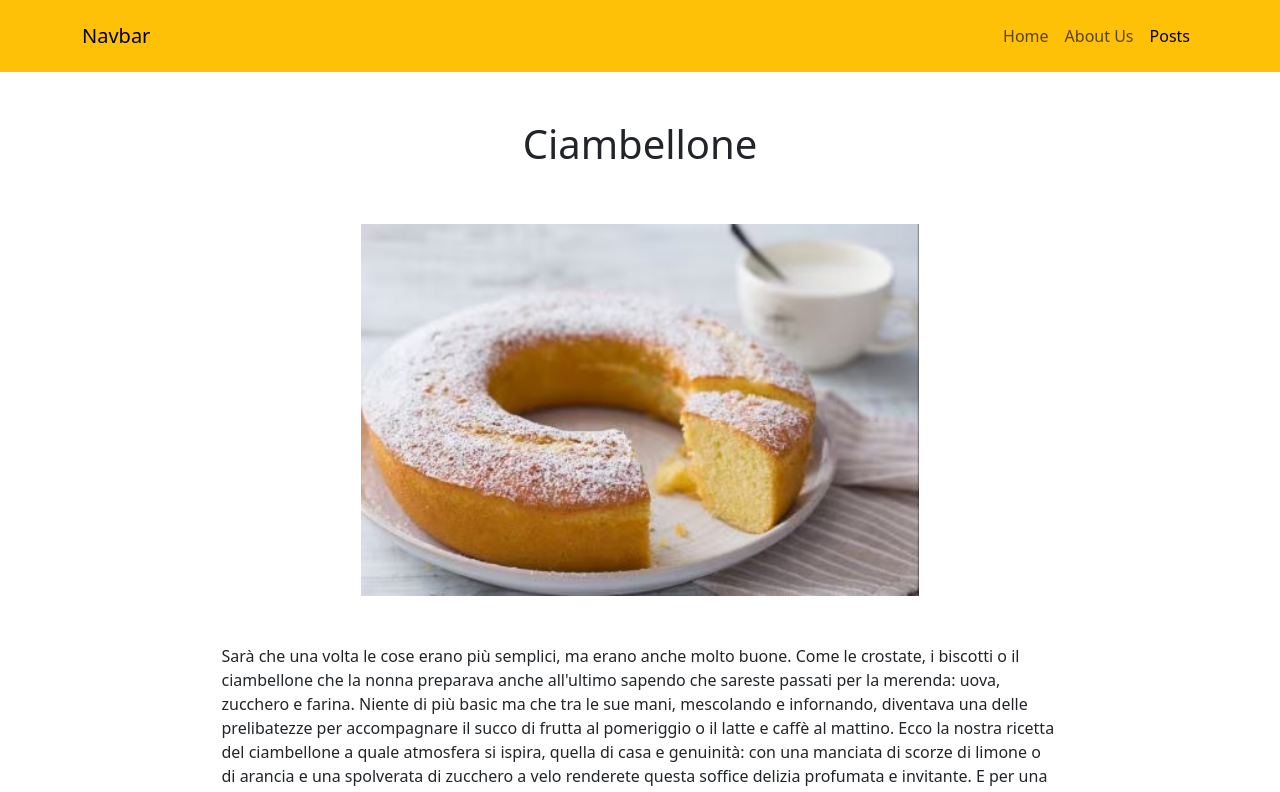
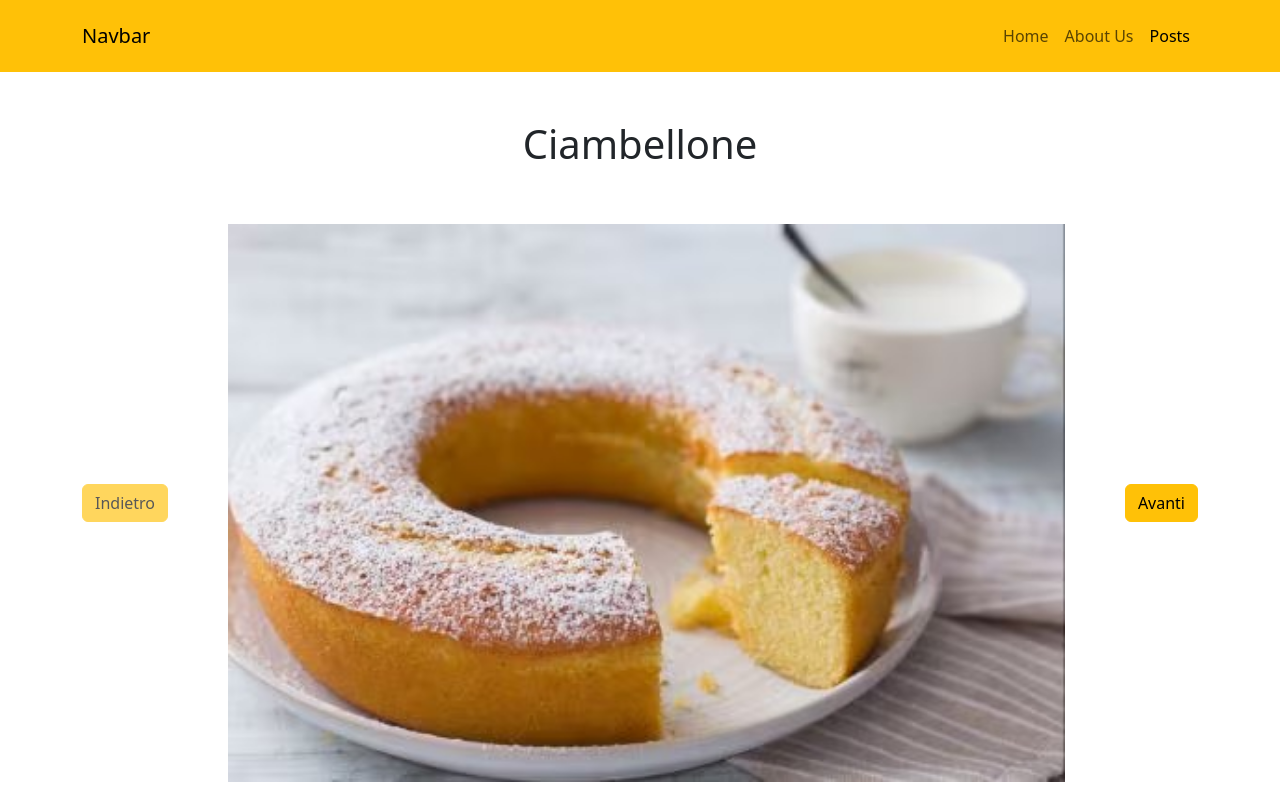
Before and after one commit to GiuseppeColucci95/react-router, a React (Vite) app: page /posts/1 in a window 1280 px wide. Shown: the top 792 px of the page. Built offline with nearby package versions, Linux system fonts and the light colour scheme.

Commit message:
Enhance Post page with navigation buttons for previous and next posts

```diff
--- a/src/pages/Post.jsx
+++ b/src/pages/Post.jsx
@@ -1,4 +1,4 @@
-import { useParams } from "react-router-dom";
+import { useNavigate, useParams } from "react-router-dom";
 
 const posts = [
   {
@@ -54,15 +54,25 @@ export default function Post() {
 
   const { id } = useParams();
   const foundPost = posts.find(post => Number(post.id) === Number(id));
-  console.log(foundPost);
 
+  const navigate = useNavigate();
 
   return (
     <>
       <div className="container d-flex flex-column align-items-center my-5">
         <h1>{foundPost.title}</h1>
-        <img className="w-50 my-5" src={`/${foundPost.image}`} alt={foundPost.title} />
-        <p className="w-75" >{foundPost.content}</p>
+        <div className=" w-100 d-flex align-items-center justify-content-between">
+          {
+            (id > 1) ? (<button className="btn btn-warning" onClick={() => navigate(`/posts/${id - 1}`)}>Indietro</button>)
+              : (<button disabled className="btn btn-warning ">Indietro</button>)
+          }
+          <img className="w-75 my-5" src={`/${foundPost.image}`} alt={foundPost.title} />
+          {
+            (id < (posts.length)) ? (<button className="btn btn-warning" onClick={() => navigate(`/posts/${Number(id) + 1}`)}>Avanti</button>)
+              : (<button disabled className="btn btn-warning ">Avanti</button>)
+          }
+        </div>
+        <p>{foundPost.content}</p>
       </div>
     </>
   );
```
